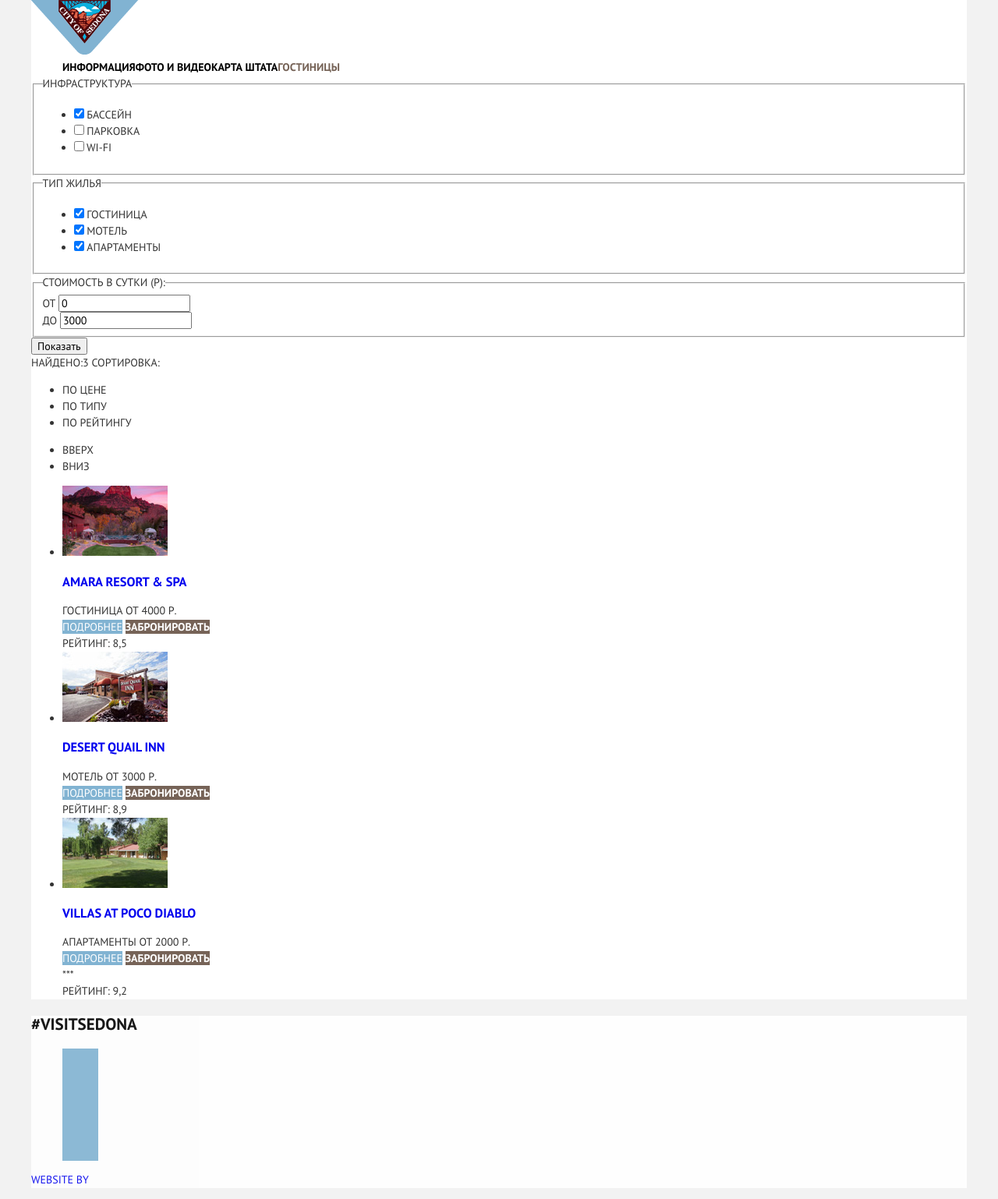
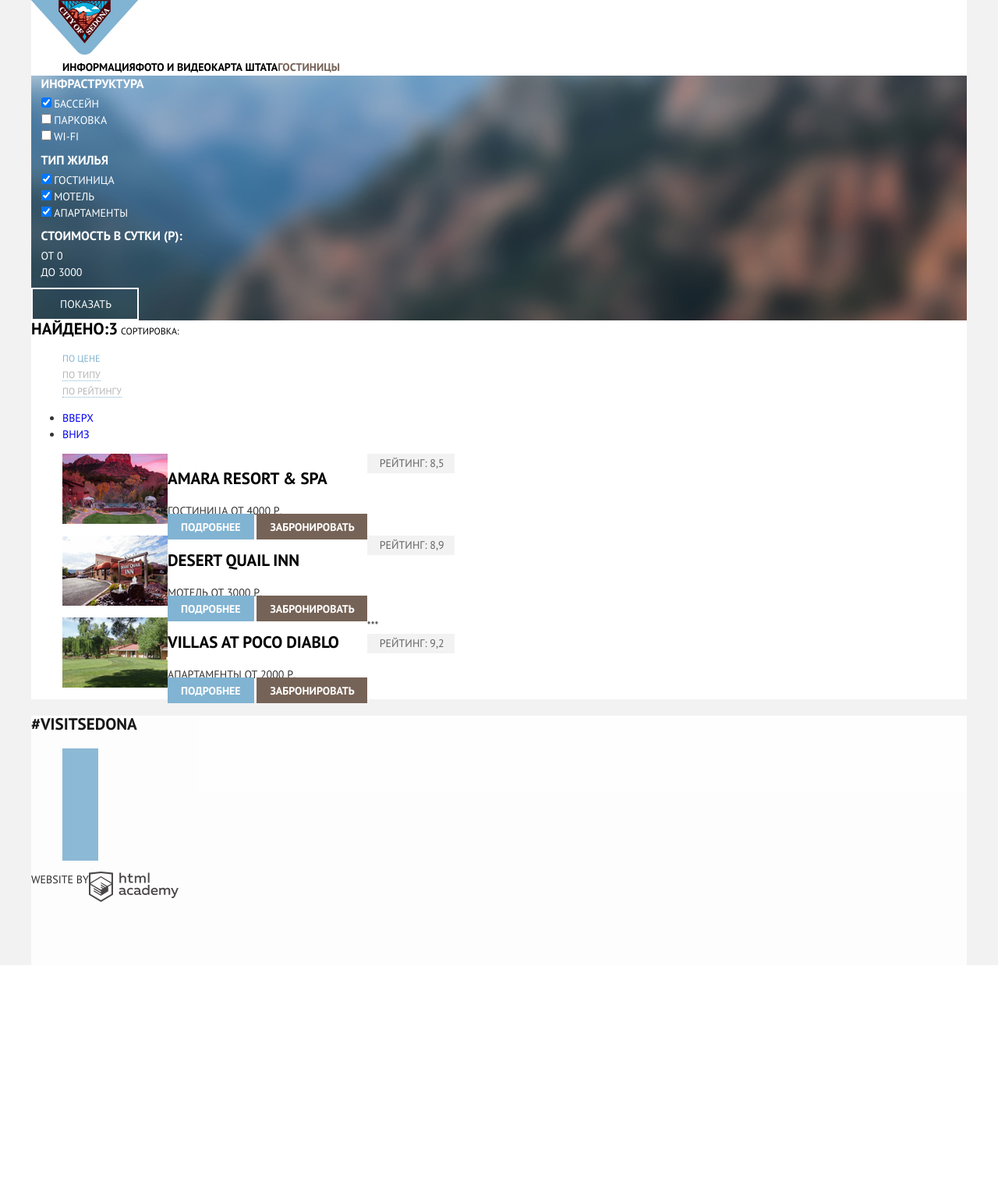
Before and after one commit to elenagradovich/425039-sedona, a PHP site: page /sedona-hotels.html in a window 1280 px wide. Shown: the whole page at 78% size. After the commit the page ends 1238 px from the top, so only its background shows below. Run offline with PHP 8.4, Linux system fonts and the light colour scheme.

Commit message:
Базовая стилизация sedona-hotels.html

```diff
--- a/css/style.css
+++ b/css/style.css
@@ -14,6 +14,11 @@
 }
 
 h2 {
+  font-size: 21px;
+  font-weight: bold;
+}
+
+h3 {
   font-size: 21px;
   font-weight: bold;
 }
@@ -222,7 +227,7 @@
   background-color: #5496bd;
   color: rgba(255, 255, 255, 0.3);
 }
-/*Form*/
+/*Форма поиска жилья index*/
 .search-hotel-form {
   position: absolute;
   width: 568px;
@@ -339,3 +344,137 @@
 .footer__item--copyright a:active::after {
   content: url(../img/logo-htmlacademy-active.svg);
 }
+
+/*Catalog*/
+.filter {
+
+  background: #81b3d2 url(../img/filter-background.jpg) no-repeat ;
+  background-position: center -294px;
+  width: 100%;
+}
+
+.filter legend {
+  color: #ffffff;
+  font-weight: bold;
+  font-size: 16px;
+  text-align: left;
+}
+
+.filter ul {
+  margin: 0;
+  padding: 0;
+  list-style: none;
+}
+
+.filter__option {
+  color: #ffffff;
+  text-align: left;
+}
+
+
+.filter-price input {
+  margin: 0;
+  padding: 0;
+  background-color: transparent;
+  border: none;
+  color: #ffffff;
+}
+
+.filter-submit {
+  padding: 11px 33px 11px 35px;
+  border: 2px solid #ffffff;
+  background-color: transparent;
+  color: #ffffff;
+  text-transform: uppercase;
+}
+
+.filter-submit:hover,
+.filter-submit:active {
+  color: #000000;
+  background-color: #ffffff;
+}
+
+.filter__infrastructure,
+.filter__accomodation,
+.filter-price {
+  border: none;
+}
+
+
+.sort-result__text {
+  color: #000000;
+  font-size: 21px;
+  font-weight: bold;
+}
+
+.sort-result__title {
+  display: inline-block;
+  color: #000000;
+  line-height: 18px;
+  font-size: 12px;
+}
+
+.sort__list {
+  list-style: none;
+}
+
+.sort-point__item a {
+  font-size: 12px;
+  color: rgba(0, 0, 0, 0.3);
+  border-bottom: 1px dotted #81b3d2;
+}
+
+.sort-point__item a:hover {
+  color: #81b3d2;
+}
+.sort-point__item a:active {
+  color: #000000;
+  border-bottom: none;
+}
+
+.sort-point__item .current {
+  color: #81b3d2;
+  border-bottom:none;
+}
+
+.catalog__list {
+  display: flex;
+  flex-direction: column;
+}
+
+.catalog__item {
+  display: flex;
+  flex-direction: row;
+}
+
+.button--more {
+  font-weight: bold;
+  padding: 8px 17px 7px 17px;
+}
+
+.button--book {
+  padding: 8px 16px 7px 17px;
+}
+
+.catalog__item-name a {
+  color: #000000;
+}
+
+.catalog__item-name a:hover {
+  color: #81b3d2;
+}
+
+.catalog__item-name a:active {
+  color: rgba(0, 0, 0, 0.3);
+}
+
+.catalog__features .features-type {
+  color: #333333;
+}
+
+.catalog__rating .catalog__point {
+  padding: 5px 13px 6px 16px;
+  line-height: 100%;
+  background-color: #f2f2f2;
+  color: #666666;
+}
--- a/sedona-hotels.html
+++ b/sedona-hotels.html
@@ -63,11 +63,11 @@
         <div class='filter-form-container'>
           <fieldset class='filter-price'>
             <legend class='filter-price--title'>Стоимость в сутки (р):</legend>
-            <div class='filter-price__from'>
+            <div class='filter__option filter-price__from'>
               <label for='price-from'>от</label>
               <input id='price-from' type='text' name='value-from' value='0'>
             </div>
-            <div class='filter-price__till'>
+            <div class='filter__option filter-price__till'>
               <label for='price-till'>до</label>
               <input id='price-till' type='text' name='value-till' value='3000'>
             </div>
@@ -82,26 +82,26 @@
       </form>
 
       <div class='sort-result'>
-        <h2 class='visually-hidden'>Подбор жилья по параметрам</h2>
-        <span>Найдено:<span class='sort-result__length'>3</span></span>
-        <span>Сортировка:</span>
-        <ul class='search__list'>
-          <li class='search__item'>
-            <a class='btn--price active'>По цене</a>
+        <h2 class='visually-hidden'>Варианты сортировки найденного жилья</h2>
+        <span class='sort-result__text'>Найдено:<span class='sort-result__length'>3</span></span>
+        <span class='sort-result__title'>Сортировка:</span>
+        <ul class='sort__list'>
+          <li class='sort-point__item'>
+            <a href="#" class='btn--price current'>По цене</a>
           </li>
-          <li class='search-point__item'>
-            <a class='btn--type'>По типу</a>
+          <li class='sort-point__item'>
+            <a href="#" class='btn--type'>По типу</a>
           </li>
-          <li class='search-point__item'>
-            <a class='btn--rating'>По рейтингу</a>
+          <li class='sort-point__item'>
+            <a href="#" class='btn--rating'>По рейтингу</a>
           </li>
         </ul>
         <ul class='sort__direction'>
           <li class='sort__up'>
-            <a class='btn-up'>вверх</a>
+            <a href="#" class='btn-up'>вверх</a>
           </li>
           <li class='sort__down'>
-            <a class='btn-down'>вниз</a>
+            <a href="#" class='btn-down'>вниз</a>
           </li>
         </ul>
       </div>
@@ -112,8 +112,8 @@
              <img src='img/hotels-1.jpg'  width='135' height='90' alt='Amara Resort & Spa'>
             </div>
             <div class='catalog__info'>
-              <div class='catalog__name'>
-                <a href='#' class='catalog__link'>
+              <div class='catalog__item-name'>
+                <a href='#'>
                   <h3>Amara Resort & Spa</h3>
                 </a>
               </div>
@@ -137,8 +137,8 @@
              <img src='img/hotels-2.jpg'  width='135' height='90' alt='Desert Quail Inn'>
             </div>
             <div class='catalog__info'>
-              <div class='catalog__name'>
-                <a href='#' class='catalog__link'>
+              <div class='catalog__item-name'>
+                <a href='#'>
                   <h3>Desert Quail Inn</h3>
                 </a>
               </div>
@@ -162,8 +162,8 @@
              <img src='img/hotels-3.jpg'  width='135' height='90' alt='Villas at Poco Diablo'>
             </div>
             <div class='catalog__info'>
-              <div class='catalog__name'>
-                <a href='#' class='catalog__link'>
+              <div class='catalog__item-name'>
+                <a href='#'>
                   <h3>Villas at Poco Diablo</h3>
                 </a>
               </div>
@@ -196,8 +196,9 @@
           <li class='social__item social__item--youtube'><a href='#' target='_blank' aria-label='youtube'></a></li>
         </ul>
       </div>
-      <div class='footer__item'>
-        <a href='https://htmlacademy.ru/intensive/htmlcss' target='_blank'><p class='copyright'>website by</p></a>
+      <div class='footer__item footer__item--copyright'>
+        <a href='https://htmlacademy.ru/intensive/htmlcss' target='_blank'>website by</a>
+      </div>
       </div>
     </footer>
   </body>
```
Also changed, not shown: img/filter-background.jpg (added).
